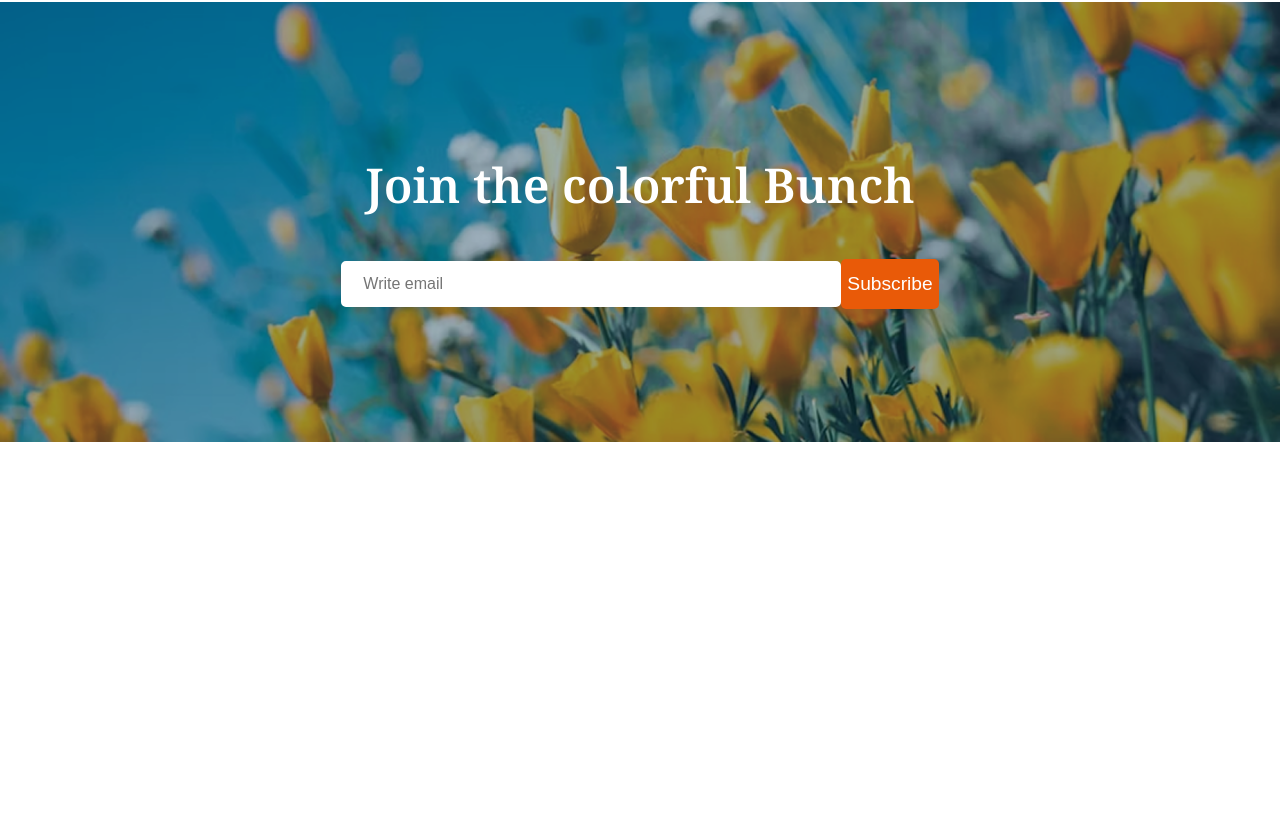
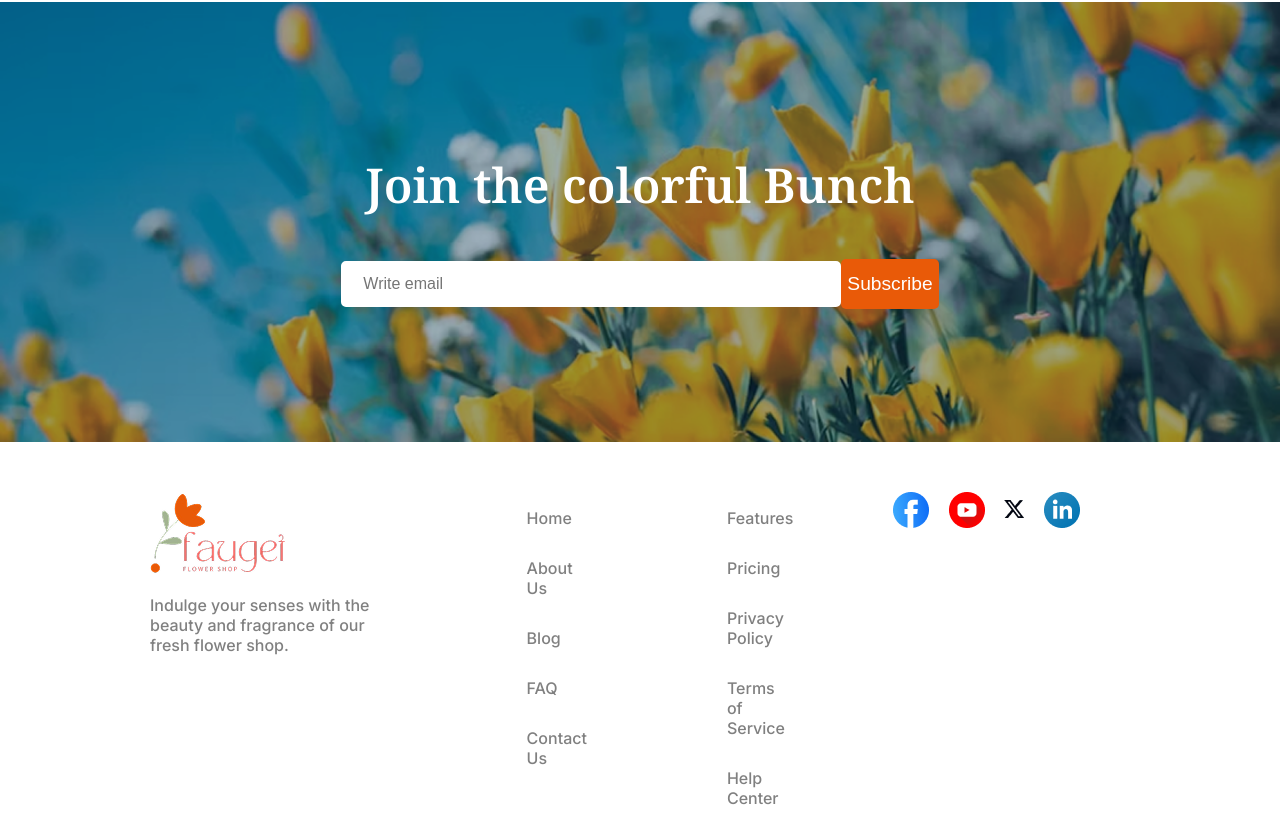
Before and after one commit to eyajamuehaque/FlowerShop, a plain HTML site: page index.html in a window 1280 px wide. Shown: the part 3628-4466 px from the top of the page. Before the commit the page ends 4070 px from the top, so only its background shows below. Drawn offline with Linux system fonts and the light colour scheme.

Commit message:
footer fix

```diff
--- a/index.html
+++ b/index.html
@@ -152,6 +152,37 @@
         </section>
     </main>
 
-
+    <footer class="footer">
+        <div>
+            <img src="assets/logo.png" alt="">
+            <p class="inter-color footer-para">Indulge your senses with the beauty and fragrance of our fresh flower shop. </p>
+        </div>
+        <div class="sub-footer">
+            <div>
+                <ul>
+                    <li><a href="">Home</a></li>
+                    <li><a href="">About Us</a></li>
+                    <li><a href="">Blog</a></li>
+                    <li><a href="">FAQ</a></li>
+                    <li><a href="">Contact Us</a></li>
+                </ul>
+            </div>
+            <div>
+                <ul>
+                    <li><a href="">Features</a></li>
+                    <li><a href="">Pricing</a></li>
+                    <li><a href="">Privacy Policy</a></li>
+                    <li><a href="">Terms of Service</a></li>
+                    <li><a href="">Help Center</a></li>
+                </ul>
+            </div>
+        </div>
+        <div class="icons">
+            <img src="assets/icon-facebook.png" alt="">
+            <img src="assets/icon-youtube.png" alt="">
+            <img src="assets/icon-twitter.png" alt="">
+            <img src="assets/icon-linkedin.png" alt="">
+        </div>
+    </footer>
 </body>
 </html>
```
